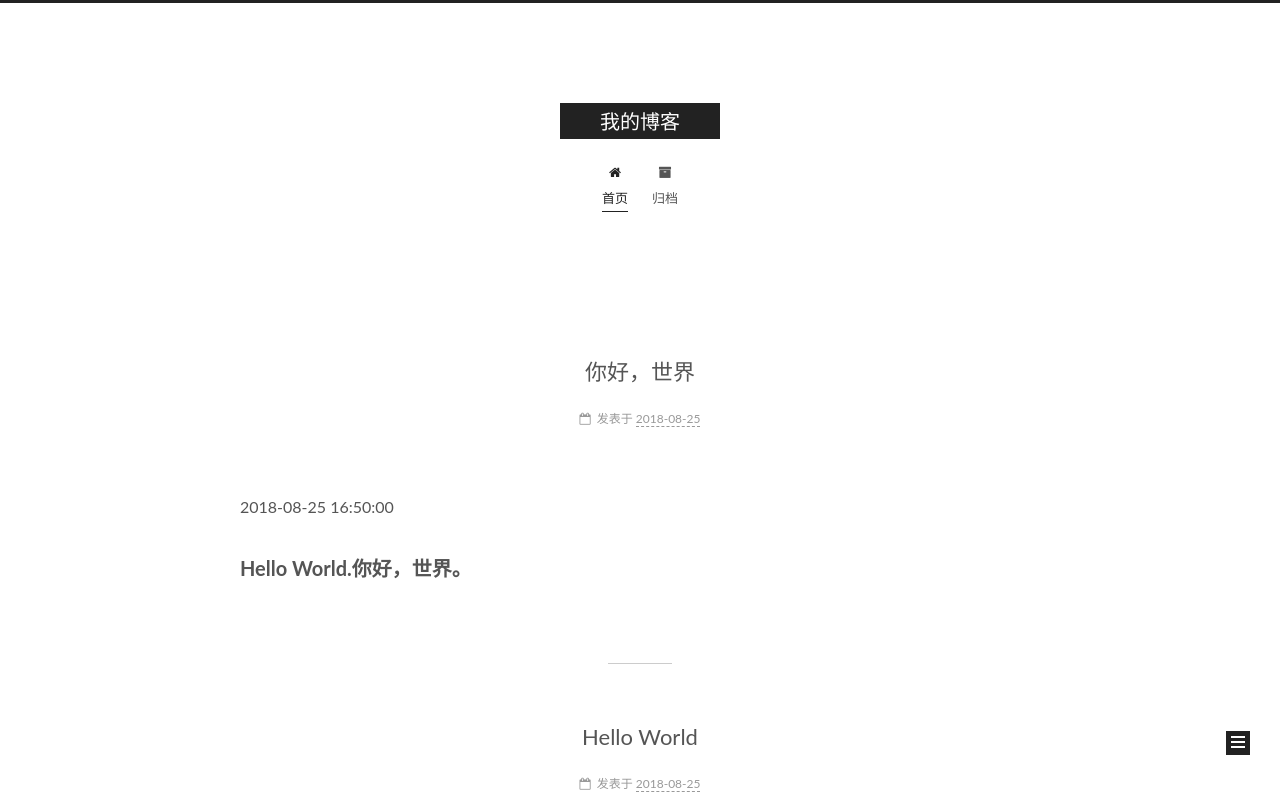
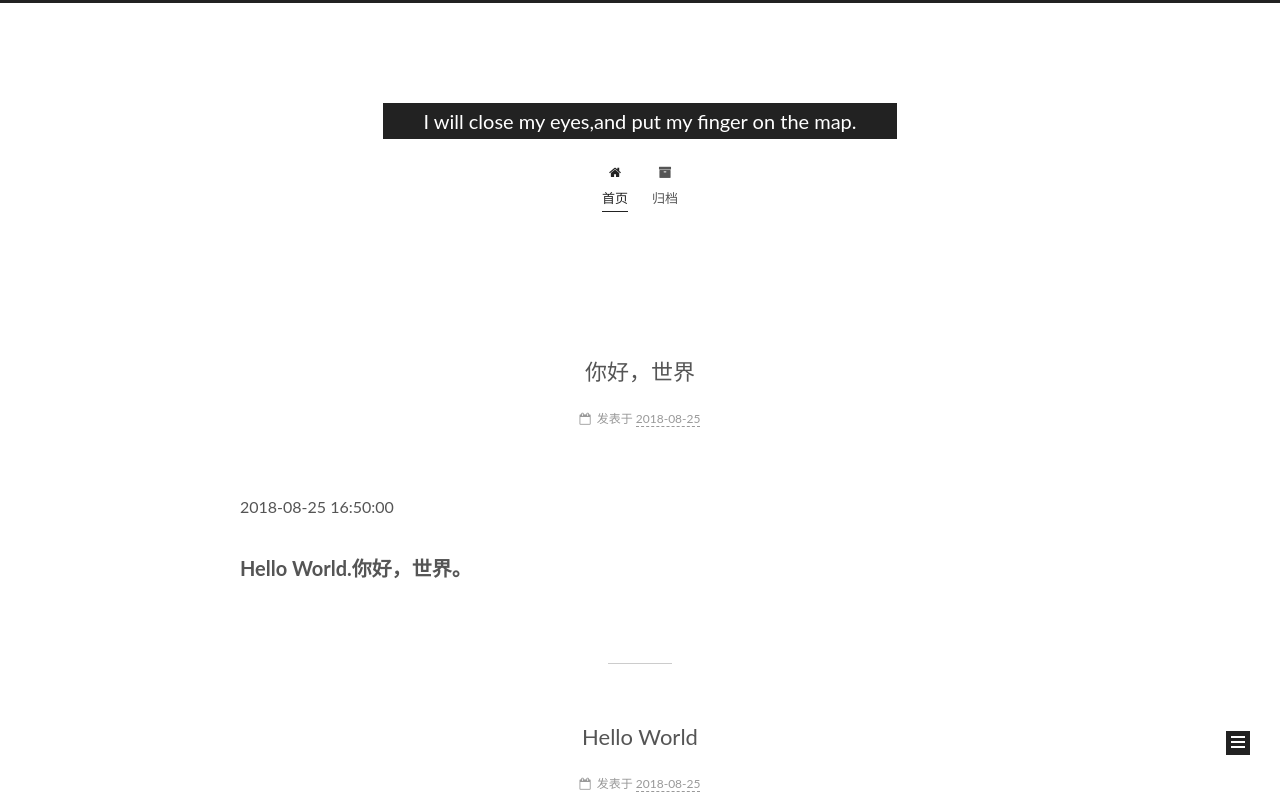
Before and after one commit to calvinbhx/calvinbhx.github.io, a plain HTML site: page index.html in a window 1280 px wide. Shown: the top 800 px of the page. Drawn offline with Linux system fonts and the light colour scheme.

Commit message:
Site updated: 2018-08-29 22:21:02

```diff
--- a/index.html
+++ b/index.html
@@ -109,12 +109,12 @@
 
 
   <meta property="og:type" content="website">
-<meta property="og:title" content="我的博客">
+<meta property="og:title" content="I will close my eyes,and put my finger on the map.">
 <meta property="og:url" content="http://yoursite.com/index.html">
-<meta property="og:site_name" content="我的博客">
+<meta property="og:site_name" content="I will close my eyes,and put my finger on the map.">
 <meta property="og:locale" content="zh-CN">
 <meta name="twitter:card" content="summary">
-<meta name="twitter:title" content="我的博客">
+<meta name="twitter:title" content="I will close my eyes,and put my finger on the map.">
 
 
 
@@ -131,7 +131,7 @@
   };
 </script>
 
-  <title>我的博客</title>
+  <title>I will close my eyes,and put my finger on the map.</title>
 
 
 
@@ -190,7 +190,7 @@
     <div class="custom-logo-site-title">
       <a href="/" class="brand" rel="start">
         <span class="logo-line-before"><i></i></span>
-        <span class="site-title">我的博客</span>
+        <span class="site-title">I will close my eyes,and put my finger on the map.</span>
         <span class="logo-line-after"><i></i></span>
       </a>
     </div>
@@ -286,7 +286,7 @@
     </span>
 
     <span hidden itemprop="publisher" itemscope itemtype="http://schema.org/Organization">
-      <meta itemprop="name" content="我的博客">
+      <meta itemprop="name" content="I will close my eyes,and put my finger on the map.">
     </span>
 
 
@@ -426,7 +426,7 @@
     </span>
 
     <span hidden itemprop="publisher" itemscope itemtype="http://schema.org/Organization">
-      <meta itemprop="name" content="我的博客">
+      <meta itemprop="name" content="I will close my eyes,and put my finger on the map.">
     </span>
 
 
```
Also changed, not shown: 2018/08/25/hello-world/index.html (+4 -4 lines), 2018/08/25/你好，世界/index.html (+4 -4 lines), archives/2018/08/index.html (+5 -5 lines), archives/2018/index.html (+5 -5 lines), archives/index.html (+5 -5 lines).
